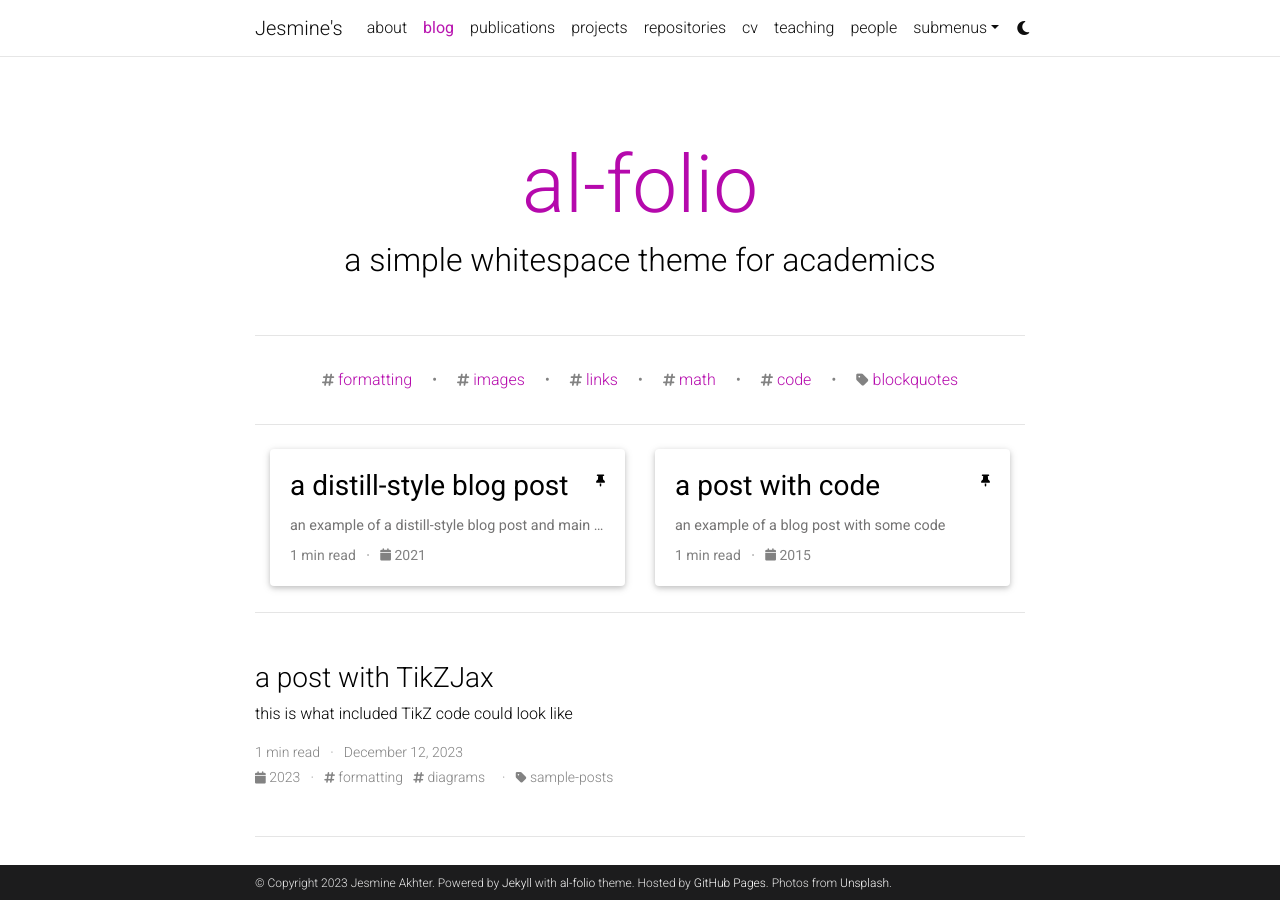
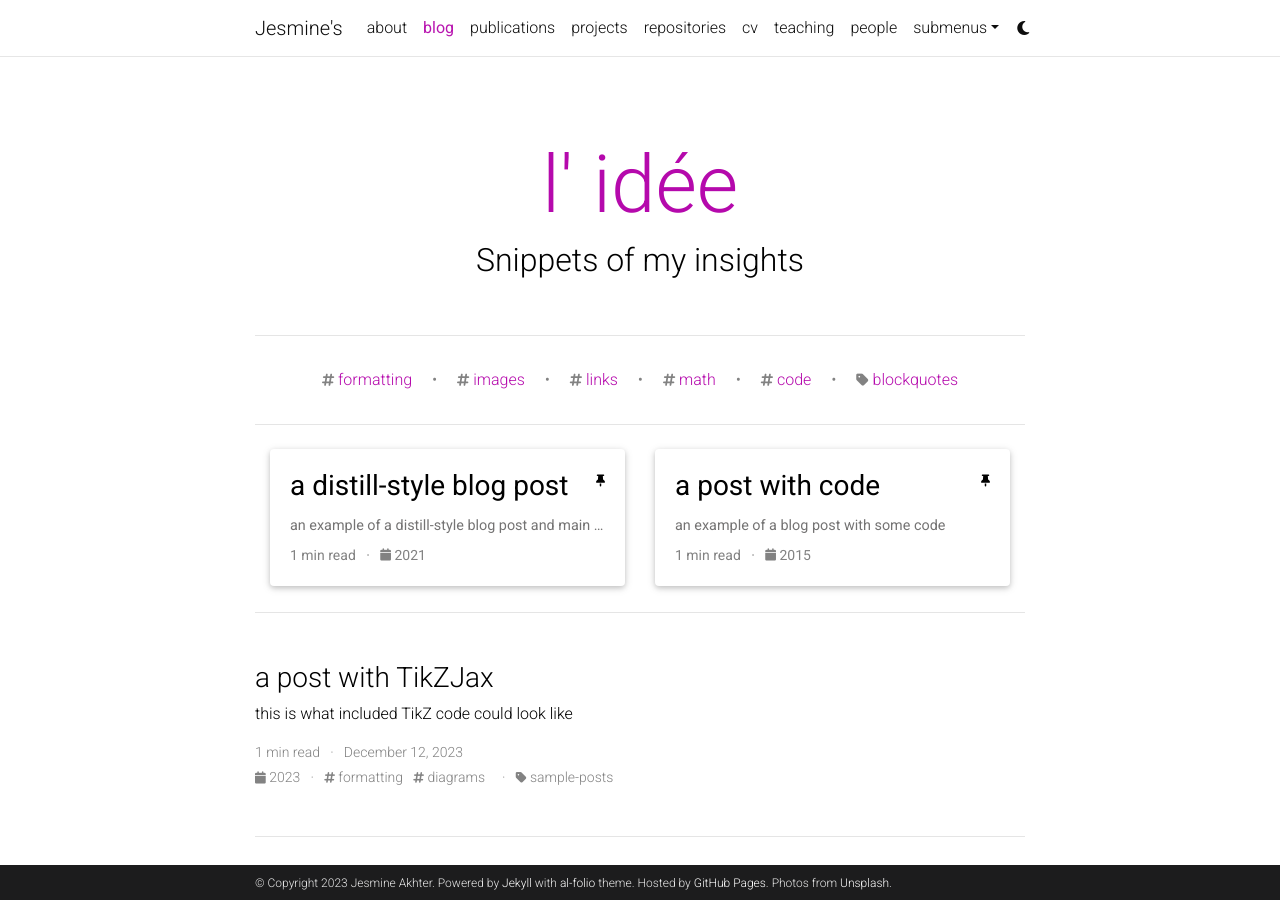
Before and after one commit to JA-26-01/JA-26-01.github.io, a Jekyll site: the page built from blog/index.html, in a window 1280 px wide and 900 px high. Built offline with Jekyll 4.4.1, drawn with Linux system fonts in a browser that asks for light colours; full-size pictures stand in for the smaller copies a plugin makes; the list of posts is cut into pages by our own code; comment, search, counter and statistics services are not loaded; a style sheet for code colours, icons or effects is not loaded.

Commit message:
Modified blog desc

```diff
--- a/_config.yml
+++ b/_config.yml
@@ -16,7 +16,7 @@
 keywords: jekyll, jekyll-theme, academic-website, portfolio-website  # add your own keywords or leave empty
 
 lang: en # the language of your site (for example: en, fr, cn, ru, etc.)
-icon: ❀    # ❀ the emoji used as the favicon (alternatively, provide image name in /assets/img/)
+icon: 🌼 # the emoji used as the favicon (alternatively, provide image name in /assets/img/)
 
 url: https://JA-26-01.github.io # the base hostname & protocol for your site
 baseurl:  # the subpath of your site, e.g. /blog/
@@ -120,9 +120,9 @@
 # Blog
 # -----------------------------------------------------------------------------
 
-blog_name: al-folio # blog_name will be displayed in your blog page
+blog_name: l' idée # blog_name will be displayed in your blog page
 blog_nav_title: blog # your blog must have a title for it to be displayed in the nav bar
-blog_description: a simple whitespace theme for academics
+blog_description: Snippets of my insights
 permalink: /blog/:year/:title/
 
 # Pagination
--- a/_includes/header.html
+++ b/_includes/header.html
@@ -99,8 +99,8 @@
               <!-- Toogle theme mode -->
               <li class="toggle-container">
                 <button id="light-toggle" title="Change theme">
+                  <i class="fa-solid fa-moon"></i>
                   <i class="fa-solid fa-sun"></i>
-                  <i class="fa-solid fa-moon"></i>
                 </button>
               </li>
               {%- endif %}
```
